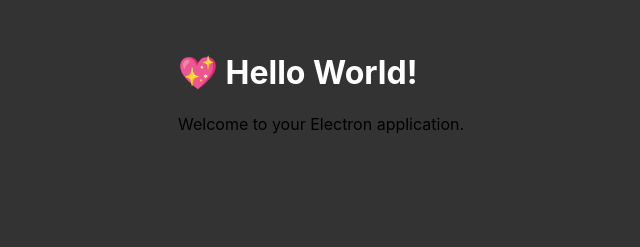
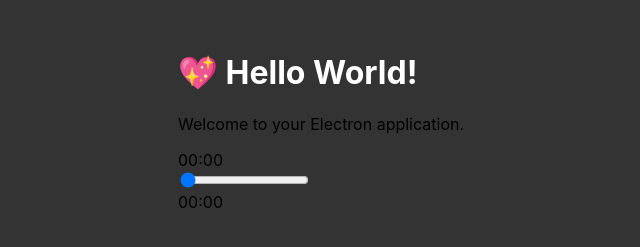
Before and after one commit to Sandun-Induranga/Electron-Application, a website: page src/index.html in a window 1280 px wide. Shown: the whole page, without its empty margins (158-798 px from the left). Drawn offline with Linux system fonts and the light colour scheme.

Commit message:
Slider Added

```diff
--- a/package.json
+++ b/package.json
@@ -19,6 +19,7 @@
   },
   "license": "MIT",
   "dependencies": {
+    "bootstrap": "^5.2.3",
     "electron-reload": "^2.0.0-alpha.1",
     "electron-squirrel-startup": "^1.0.0",
     "electronmon": "^2.0.2"
--- a/src/index.html
+++ b/src/index.html
@@ -9,5 +9,10 @@
   <body>
     <h1>💖 Hello World!</h1>
     <p>Welcome to your Electron application.</p>
+    <div class="slider_container">
+      <div class="current-time">00:00</div>
+       <input type="range" min="1" max="100" value="0" class="seek_slider" onchange="seekTo()">
+       <div class="total-duration">00:00</div>
+  </div>
   </body>
 </html>
--- a/src/preload.js
+++ b/src/preload.js
@@ -1,2 +1,2 @@
 // See the Electron documentation for details on how to use preload scripts:
-// https://www.electronjs.org/docs/latest/tutorial/process-model#preload-scripts
+// alert("Come");
```
Also changed, not shown: src/script.js (deleted), 1 other file.
